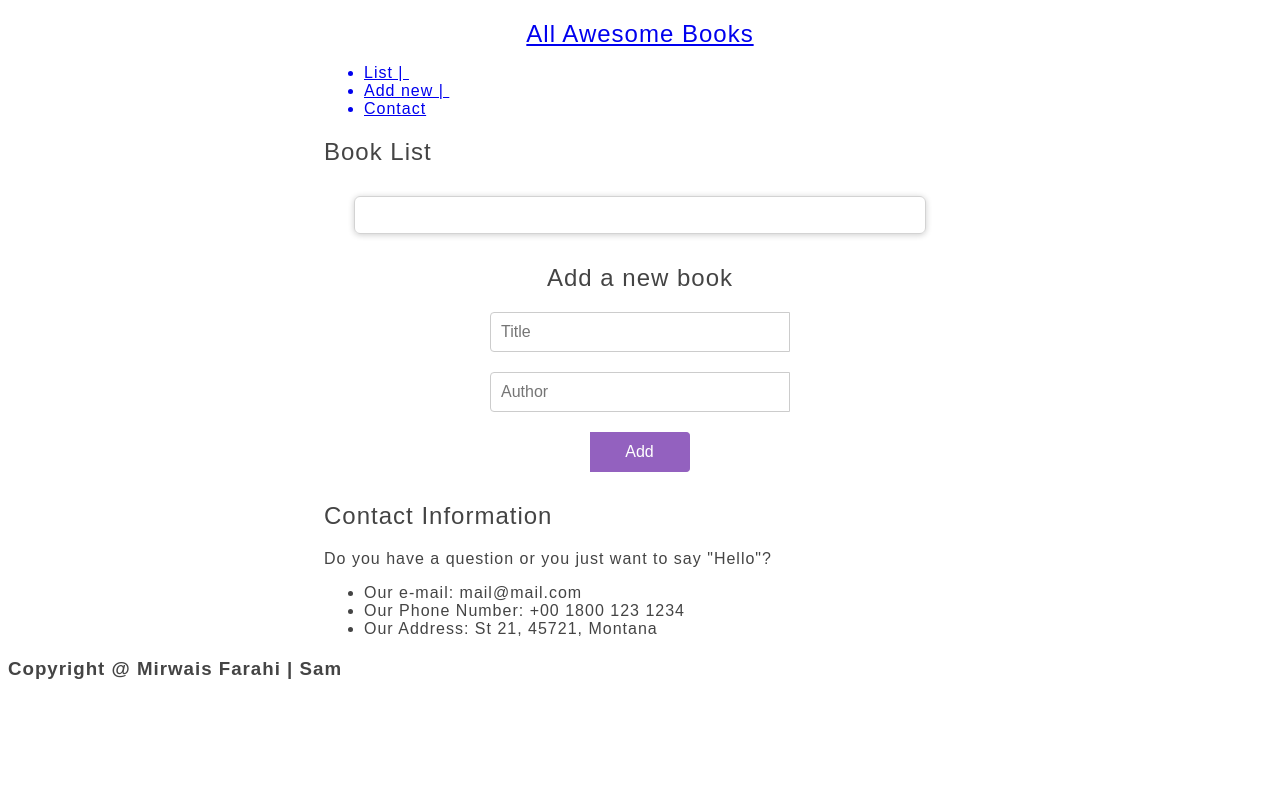
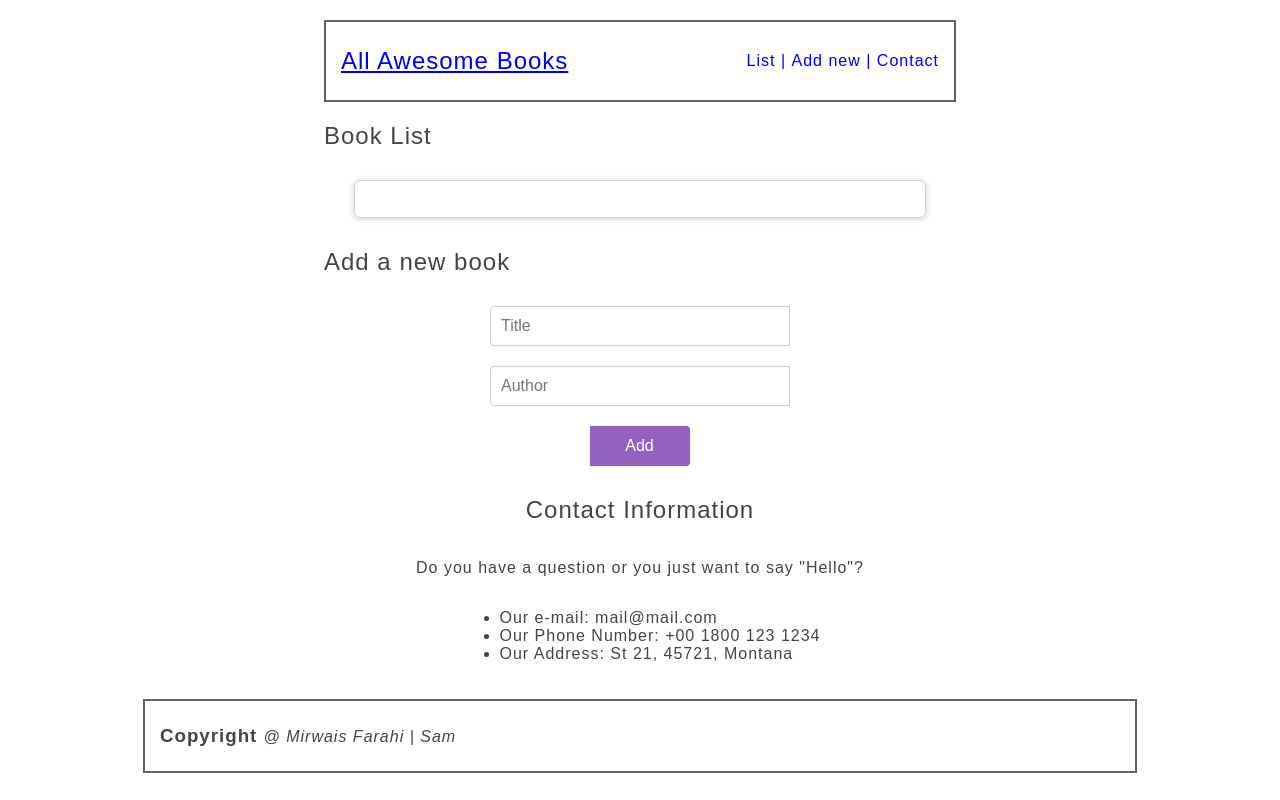
Before and after one commit to mirwaisfarahi/Awesome-Books, a website: page index.html in a window 1280 px wide. Drawn offline with Linux system fonts and the light colour scheme.

Commit message:
Style sections using css

```diff
--- a/css/style.css
+++ b/css/style.css
@@ -3,6 +3,26 @@ body {
   color: #444;
   letter-spacing: 1px;
 }
+
+/* Nav Bar Style */
+
+nav {
+  display: flex;
+  align-items: center;
+  justify-content: space-between;
+  border: 2px solid rgb(99, 99, 99);
+  padding: 5px 15px;
+}
+
+.nav-items {
+  display: flex;
+  list-style: none;
+}
+
+.nav-link {
+  text-decoration: none;
+}
+
 
 h1,
 h2 {
@@ -13,12 +33,6 @@ h2 {
   width: 50%;
   max-width: 960px;
   margin: 20px auto;
-}
-
-.title {
-  width: 100%;
-  text-align: center;
-  margin: 10px 0;
 }
 
 #book-list {
@@ -97,3 +111,26 @@ h2 {
   border-left: 0;
   color: white;
 }
+
+footer {
+  max-width: 960px;
+  margin: 20px auto;
+  border:2px solid rgb(99, 99, 99);
+  padding: 5px 15px;
+}
+
+h3 span {
+  font-weight: 500;
+  font-size: 16px;
+  font-style: italic;
+}
+
+.contact-section {
+  display: flex;
+  flex-direction: column;
+  align-items: center;
+}
+
+.hide {
+  display: none;
+}
--- a/index.html
+++ b/index.html
@@ -18,13 +18,13 @@
                     <h1 class="title">All Awesome Books</h1>
                 </a>
                 <ul class="nav-items">
-                    <a href="./index.html" class="nav-link">
+                    <a href="./index.html" class="nav-link list-btn">
                         <li>List |&nbsp;</li>
                     </a>
-                    <a href="#addBook" class="nav-link">
+                    <a href="#addBook" class="nav-link add-btn">
                         <li>Add new |&nbsp;</li>
                     </a>
-                    <a href="#contactSection" class="nav-link">
+                    <a href="#contactSection" class="nav-link contact-btn">
                         <li>Contact</li>
                     </a>
                 </ul>
--- a/js/index.js
+++ b/js/index.js
@@ -84,3 +84,8 @@ bookForm.addEventListener('submit', (e) => {
 
   Methods.add(title, author);
 });
+
+// Function to Hide sections
+const listBtn= document.querySelector('.list-btn')
+const addBtn= document.querySelector('.add-btn')
+const contactBtn= document.querySelector('.contact-btn')
```
